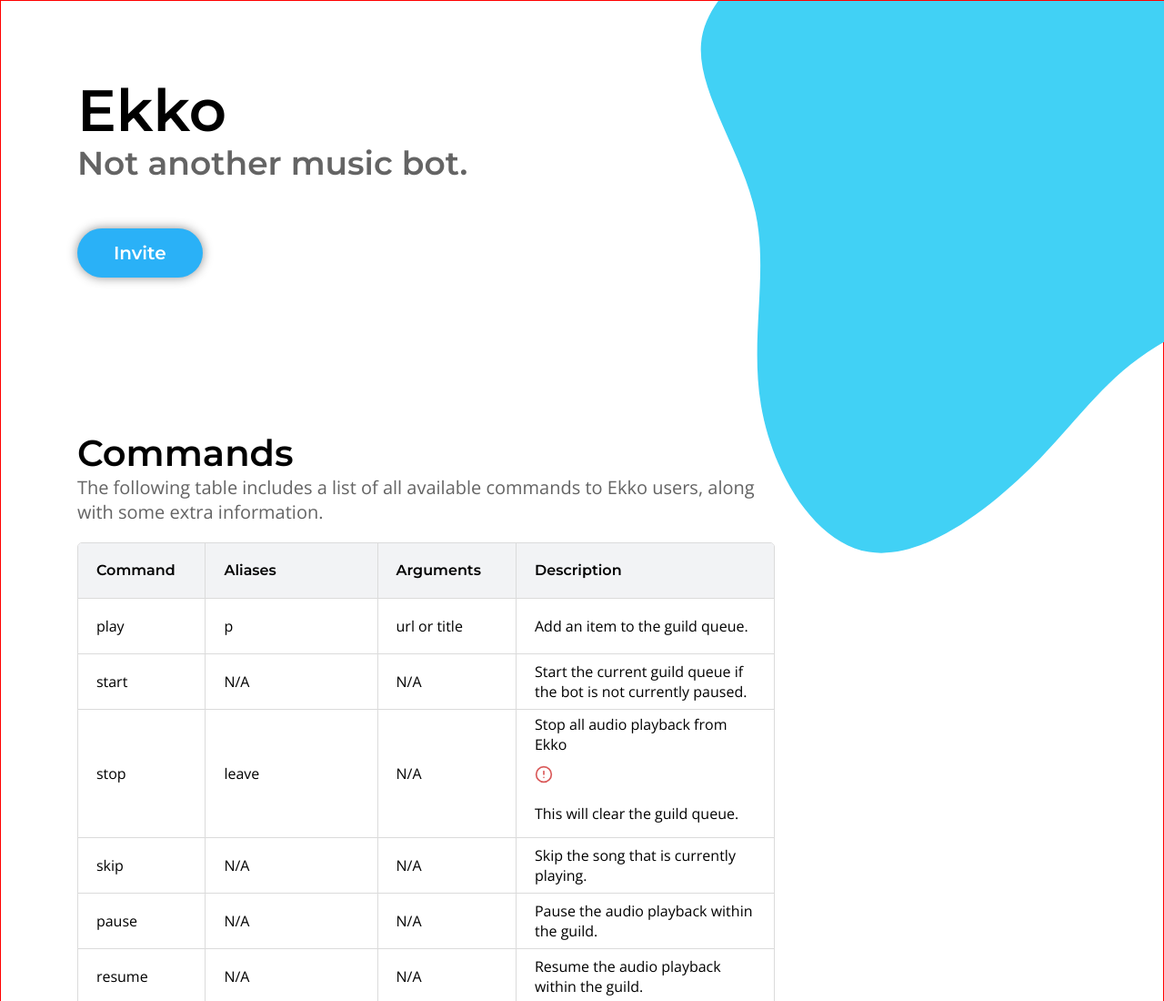
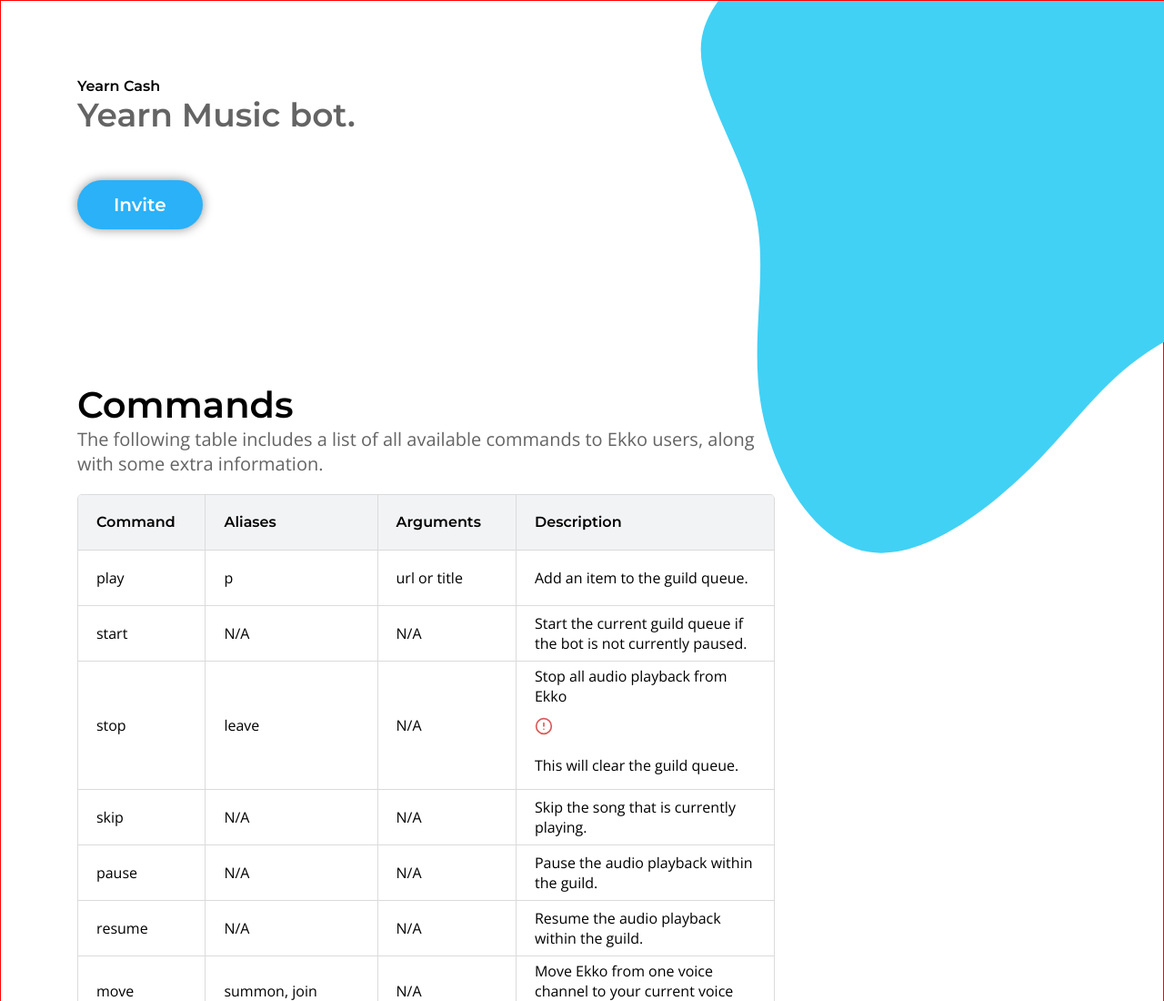
Before and after one commit to LikhonSheikhBot/yearnmusic, a plain HTML site: page index.html in a window 1280 px wide. Shown: the top 1100 px of the page at 91% size. Drawn offline with nearby package versions, Linux system fonts and the light colour scheme.

Commit message:
Update index.html

```diff
--- a/index.html
+++ b/index.html
@@ -12,9 +12,8 @@
 	<div id="ekko-container">
 		<svg id="blob-1" width="1200px" viewBox="0 0 600 600" xmlns="http://www.w3.org/2000/svg"><g transform="translate(500, 100)"><path d="M81.9,-132.8C109.1,-110,135.9,-92.2,168.3,-64.3C200.6,-36.3,238.4,1.7000000000000002,225.7,26.6C213.1,51.6,150,63.4,111.2,81.6C72.5,99.8,58.1,124.3,32,151.2C5.9,178.1,-31.8,207.6,-62.2,202.8C-92.5,197.9,-115.4,158.9,-121.6,122C-127.8,85,-117.4,50.2,-124.6,16.4C-131.9,-17.4,-156.9,-50.3,-154.5,-76.8C-152.1,-103.3,-122.3,-123.6,-92,-144.9C-61.6,-166.2,-30.8,-188.6,-1.6999999999999993,-186C27.4,-183.3,54.8,-155.6,81.9,-132.8Z" fill="#41d1f5" stroke="none" stroke-width="0"></path></g></svg>
 
-		<div id="ekko-header">
-			<h1 id="ekko-header-title">Ekko</h1>
-			<h3 id="ekko-header-subtitle">Not another music bot.</h3>
+		<div id="ekko-header">Yearn Cash</h1>
+			<h3 id="ekko-header-subtitle">Yearn Music bot.</h3>
 			<a id="ekko-header-button" href="https://ekkobot.xyz/invite">Invite</a>
 		</div>
 		<div id="ekko-commands">
```
